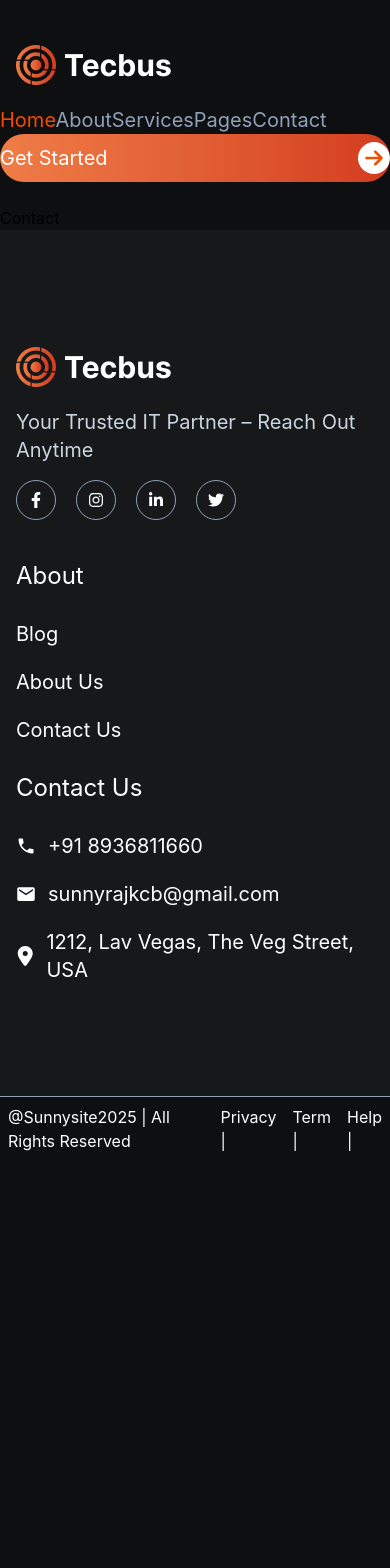
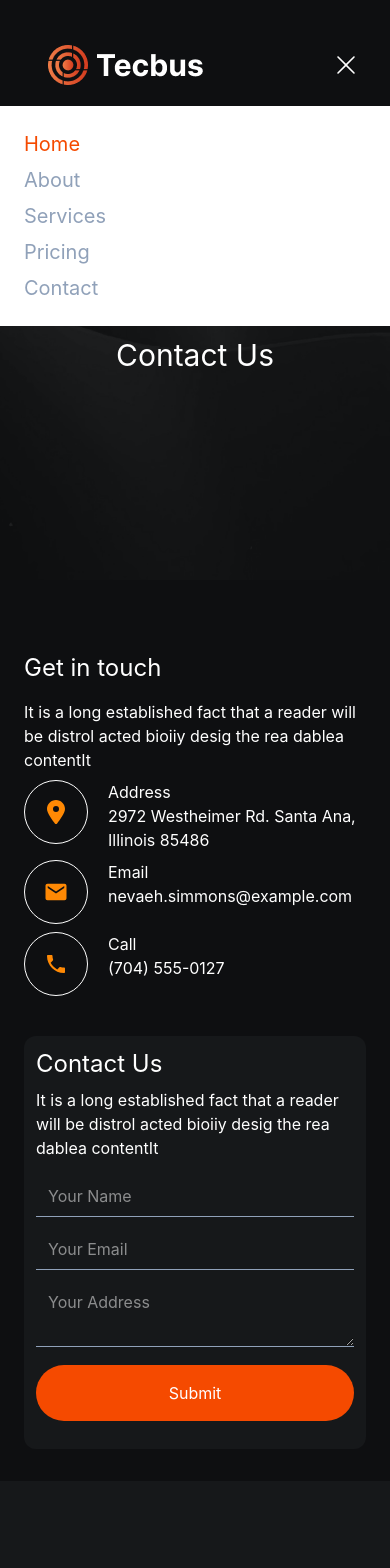
Before and after one commit to codewithsunnyraj/Tecbus-Website, a React (Vite) app: page /contact in a window 390 px wide. Shown: the top 1568 px of the page. Before the commit the page ends 1161 px from the top, so only its background shows below. Built offline with nearby package versions, Linux system fonts and the light colour scheme.

Commit message:
Completed

```diff
--- a/src/App.jsx
+++ b/src/App.jsx
@@ -7,6 +7,7 @@ import { Route, Routes } from "react-router-dom";
 import About from "./pages/About";
 import Services from "./pages/Services";
 import Contact from "./pages/Contact";
+import Pricing from "./pages/Pricing";
 
 const App = () => {
   return (
@@ -17,6 +18,7 @@ const App = () => {
         <Route element={<About />} path="/about" />
         <Route element={<Services />} path="/services" />
         <Route element={<Contact />} path="/contact" />
+        <Route element={<Pricing />} path="/pricing" />
       </Routes>
       <Footer />
     </div>
--- a/src/Component/Footer.jsx
+++ b/src/Component/Footer.jsx
@@ -8,6 +8,7 @@ import {
 } from "react-icons/fa";
 import { IoMdCall, IoMdMail } from "react-icons/io";
 import { FaLocationDot } from "react-icons/fa6";
+import { Link } from "react-router-dom";
 
 const Footer = () => {
   return (
@@ -45,10 +46,16 @@ const Footer = () => {
               <div>
                 <h4 className="text-white my-7 text-2xl">About</h4>
               </div>
-              <ul className=" space-y-5 text-xl text-white">
-                <li>Blog</li>
-                <li>About Us</li>
-                <li>Contact Us</li>
+              <ul className="cursor-pointer text-xl text-white">
+                <Link to="/services">
+                  <li>Services</li>
+                </Link>
+                <Link to="/about">
+                  <li className="my-5">About Us</li>
+                </Link>
+                <Link to="/contact">
+                  <li>Contact Us</li>
+                </Link>
               </ul>
             </div>
           </div>
--- a/src/Component/HeroCommon.jsx
+++ b/src/Component/HeroCommon.jsx
@@ -1,13 +1,16 @@
 import React from "react";
+import { Link } from "react-router-dom";
 
-const HeroCommon = ({ title, subtitle }) => {
+const HeroCommon = ({ title,  }) => {
   return (
     <div className="w-full hero-section relative p-20">
-      <div className="absolute top-1/2 left-1/2 -translate-x-1/2 -translate-y-1/2 ">
-        <h2 className="text-white  text-3xl lg:text-6xl my-4">{title}</h2>
-        <div className="flex gap-4">
-          <p className="text-white text-2xl">{subtitle} /</p>
-          <p className="text-white text-2xl">{title}</p>
+      <div className="absolute text-center top-1/2 left-1/2 -translate-x-1/2 -translate-y-1/2 ">
+        <h2 className="text-white  text-3xl lg:text-5xl my-4">{title}</h2>
+        <div className="flex justify-center gap-4">
+          {/* <Link to={subtitle} className="text-white text-2xl">
+            {subtitle} /
+          </Link> */}
+          {/* <p className="text-white text-2xl">{title}</p> */}
         </div>
       </div>
     </div>
--- a/src/Component/Navbar.jsx
+++ b/src/Component/Navbar.jsx
@@ -1,16 +1,30 @@
-import React from "react";
+import React, { useState } from "react";
 import { assets } from "../constant/constant";
 import { FaArrowRight } from "react-icons/fa6";
 import { Link } from "react-router-dom";
+import { RiMenu3Fill } from "react-icons/ri";
+import { RxCross1 } from "react-icons/rx";
 
 const Navbar = () => {
+  const [open, isOpen] = useState(true);
+  const handleMenu = () => {
+    isOpen(!open);
+  };
   return (
-    <div className=" py-6 bg-[#0E0F11] lg:px-24">
-      <div className="lg:flex w-full lg:items-center lg:justify-between">
+    <div className=" py-6 px-8 md:px-16 bg-[#0E0F11] lg:px-24">
+      <div className="flex w-full items-center justify-between">
         <div>
           <img src={assets.logo} className="p-4 cursor-pointer" alt="" />
         </div>
-        <div className="">
+        <div onClick={handleMenu}>
+          {open ? (
+            <RxCross1 className="text-white text-2xl lg:hidden" />
+          ) : (
+            <RiMenu3Fill className="text-white text-2xl lg:hidden" />
+          )}
+        </div>
+
+        <div className="hidden lg:block">
           <ul className="lg:flex gap-2 cursor-pointer  text-xl lg:gap-8">
             <Link to="/" className="text-orange-600 font-inter">
               Home
@@ -21,15 +35,15 @@ const Navbar = () => {
             <Link to="/services" className="text-slate-400 font-inter">
               Services
             </Link>
-            <Link to="/pages" className="text-slate-400 font-inter">
-              Pages
+            <Link to="/pricing" className="text-slate-400 font-inter">
+              Pricing
             </Link>
             <Link to="/contact" className="text-slate-400 font-inter">
               Contact
             </Link>
           </ul>
         </div>
-        <div>
+        <div className="hidden lg:block">
           <a
             href=""
             className="btn-gradient flex lg:w-[210px] items-center justify-between font-inter"
@@ -41,6 +55,31 @@ const Navbar = () => {
           </a>
         </div>
       </div>
+      <div
+        className={`${
+          open
+            ? `lg:hidden absolute w-full left-0 p-6 z-30 bg-white block`
+            : `hidden`
+        }`}
+      >
+        <ul className=" gap-2 cursor-pointer flex flex-col text-xl lg:gap-8">
+          <Link to="/" className="text-orange-600  font-inter">
+            Home
+          </Link>
+          <Link to="/about" className="text-slate-400 font-inter">
+            About
+          </Link>
+          <Link to="/services" className="text-slate-400 font-inter">
+            Services
+          </Link>
+          <Link to="/pricing" className="text-slate-400 font-inter">
+            Pricing
+          </Link>
+          <Link to="/contact" className="text-slate-400 font-inter">
+            Contact
+          </Link>
+        </ul>
+      </div>
     </div>
   );
 };
--- a/src/Component/Services.jsx
+++ b/src/Component/ServicesCard.jsx
@@ -1,7 +1,7 @@
 import React from "react";
 import Card from "./Card";
 
-const Services = () => {
+const ServicesCard = () => {
   return (
     <div className="w-full">
       <div className="container mx-auto">
@@ -27,4 +27,4 @@ const Services = () => {
   );
 };
 
-export default Services;
+export default ServicesCard;
--- a/src/pages/Contact.jsx
+++ b/src/pages/Contact.jsx
@@ -1,9 +1,106 @@
-import React from 'react'
-
+import React from "react";
+import HeroCommon from "../Component/HeroCommon";
+import { IoMdCall, IoMdMail } from "react-icons/io";
+import { FaLocationDot } from "react-icons/fa6";
 const Contact = () => {
   return (
-    <div>Contact</div>
-  )
-}
+    <div>
+      <HeroCommon title="Contact Us" subtitle="" />
+      <div className="lg:px-28 px-6 xs:px-8 sm:px-10 py-8 sm:py-14">
+        <div className="md:flex justify-between  w-full ">
+          <div className="w-full  my-10 md:my-0 md:w-[35%]">
+            <div>
+              <h3 className="text-white text-2xl my-4">Get in touch</h3>
+              <p className="text-white">
+                It is a long established fact that a reader will be distrol
+                acted bioiiy desig the rea dablea contentIt
+              </p>
+            </div>
+            <div className="my-2 sm:my-8">
+              <div className="flex gap-5 text-white">
+                <div>
+                  <div className="flex items-center justify-center h-16 rounded-full w-16 border border-white">
+                    <FaLocationDot className="text-orange-400 text-2xl" />
+                  </div>
+                </div>
+                <div className="">
+                  <h6>Address</h6>
+                  <p>2972 Westheimer Rd. Santa Ana, Illinois 85486</p>
+                </div>
+              </div>
+            </div>
+            <div className="my-2 sm:my-8">
+              <div className="flex gap-5 text-white">
+                <div>
+                  <div className="flex items-center justify-center h-16 rounded-full w-16 border border-white">
+                    <IoMdMail className="text-orange-400 text-2xl" />
+                  </div>
+                </div>
+                <div className="">
+                  <h6>Email</h6>
+                  <a href="mailto:nevaeh.simmons@example.com">
+                    nevaeh.simmons@example.com
+                  </a>
+                </div>
+              </div>
+            </div>
+            <div className="my-2 sm:my-8">
+              <div className="flex gap-5 text-white">
+                <div>
+                  <div className="flex items-center justify-center h-16 rounded-full w-16 border border-white">
+                    <IoMdCall className="text-orange-400 text-2xl" />
+                  </div>
+                </div>
+                <div className="">
+                  <h6>Call</h6>
+                  <a href="tel:(704) 555-0127">(704) 555-0127</a>
+                </div>
+              </div>
+            </div>
+          </div>
+          <div className="w-full  md:w-[65%]">
+            <div className="p-3 text-white sm:p-6 bg-[#16181A] rounded-xl md:p-8 lg:p-10">
+              <div>
+                <h4 className="text-2xl lg:text-4xl">Contact Us</h4>
+                <p className="my-2">
+                  It is a long established fact that a reader will be distrol
+                  acted bioiiy desig the rea dablea contentIt
+                </p>
+              </div>
+              <form className="my-4 lg:my-6">
+                <div>
+                  <input
+                    type="text"
+                    placeholder="Your Name"
+                    className="border-b border-slate-400 w-full focus:outline-0 py-2 px-3"
+                  />
+                </div>
+                <div className="my-3 lg:my-8">
+                  <input
+                    type="email"
+                    placeholder="Your Email"
+                    className="border-b border-slate-400 w-full focus:outline-0 py-2 px-3"
+                  />
+                </div>
+                <div className="">
+                  <textarea
+                    type="text"
+                    placeholder="Your Address"
+                    className="border-b border-slate-400 w-full focus:outline-0 py-2 px-3"
+                  />
+                </div>
+                <div className="my-3 lg:my-8">
+                  <button className="py-4 text-center rounded-full w-full bg-orange-600">
+                    Submit
+                  </button>
+                </div>
+              </form>
+            </div>
+          </div>
+        </div>
+      </div>
+    </div>
+  );
+};
 
-export default Contact
+export default Contact;
--- a/src/pages/Home.jsx
+++ b/src/pages/Home.jsx
@@ -2,11 +2,11 @@ import React from "react";
 import Hero from "../Component/Hero";
 import Features from "../Component/Features";
 import About from "../Component/About";
-import Services from "../Component/Services";
 import Testimonial from "../Component/Testimonial";
 import Plan from "../Component/Plan";
 import SuccessCard from "../Component/SuccessCard";
 import Faq from "../Component/Faq";
+import ServicesCard from "../Component/ServicesCard";
 const Home = () => {
   return (
     <div className="w-full ">
@@ -16,7 +16,7 @@ const Home = () => {
         <About />
       </div>
       <div className="gradient-bg">
-        <Services />
+        <ServicesCard />
       </div>
       <div className="xl:px-24">
         <Testimonial />
--- /dev/null
+++ b/src/pages/Pricing.jsx
@@ -0,0 +1,20 @@
+import React from "react";
+import HeroCommon from "../Component/HeroCommon";
+import Plan from "../Component/Plan";
+import Faq from "../Component/Faq";
+import SuccessCard from "../Component/SuccessCard";
+
+const Pricing = () => {
+  return (
+    <div className="">
+      <HeroCommon title="Pricing" subtitle="Pricing" />
+      <div className="xl:px-24 py-10 lg:py-14">
+        <Plan />
+        <Faq />
+        <SuccessCard />
+      </div>
+    </div>
+  );
+};
+
+export default Pricing;
--- a/src/pages/Services.jsx
+++ b/src/pages/Services.jsx
@@ -1,15 +1,18 @@
 import React from "react";
 import SuccessCard from "../Component/SuccessCard";
 import HeroCommon from "../Component/HeroCommon";
+import ServicesCard from "../Component/ServicesCard";
+import Faq from "../Component/Faq";
 
 const Services = () => {
   return (
     <div className="">
       <HeroCommon title="Services" subtitle="Services" />
       <div className="gradient-bg">
-
+        <ServicesCard />
       </div>
       <div className="lg:px-24 pt-14 lg:pt-24">
+        <Faq />
         <SuccessCard />
       </div>
     </div>
```
